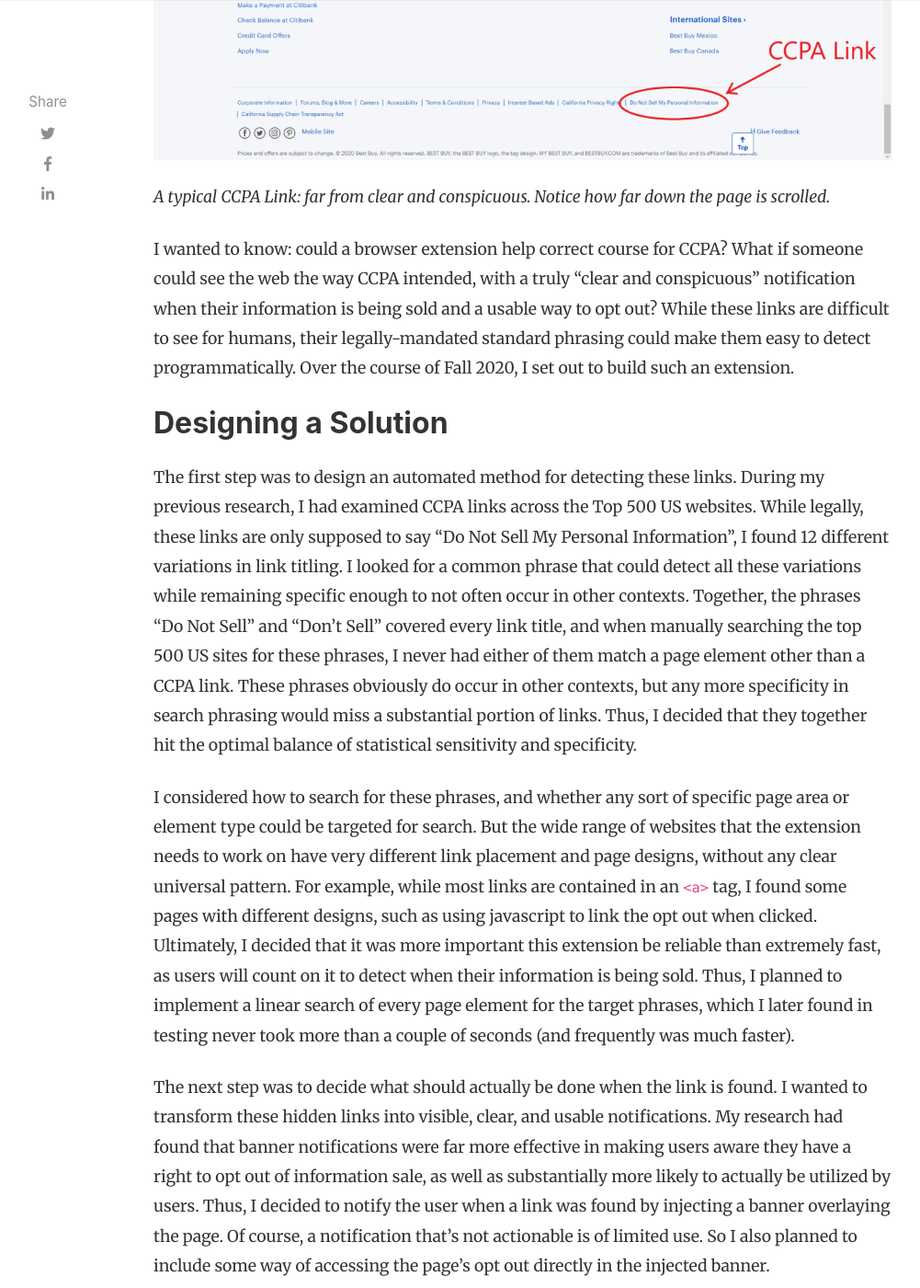
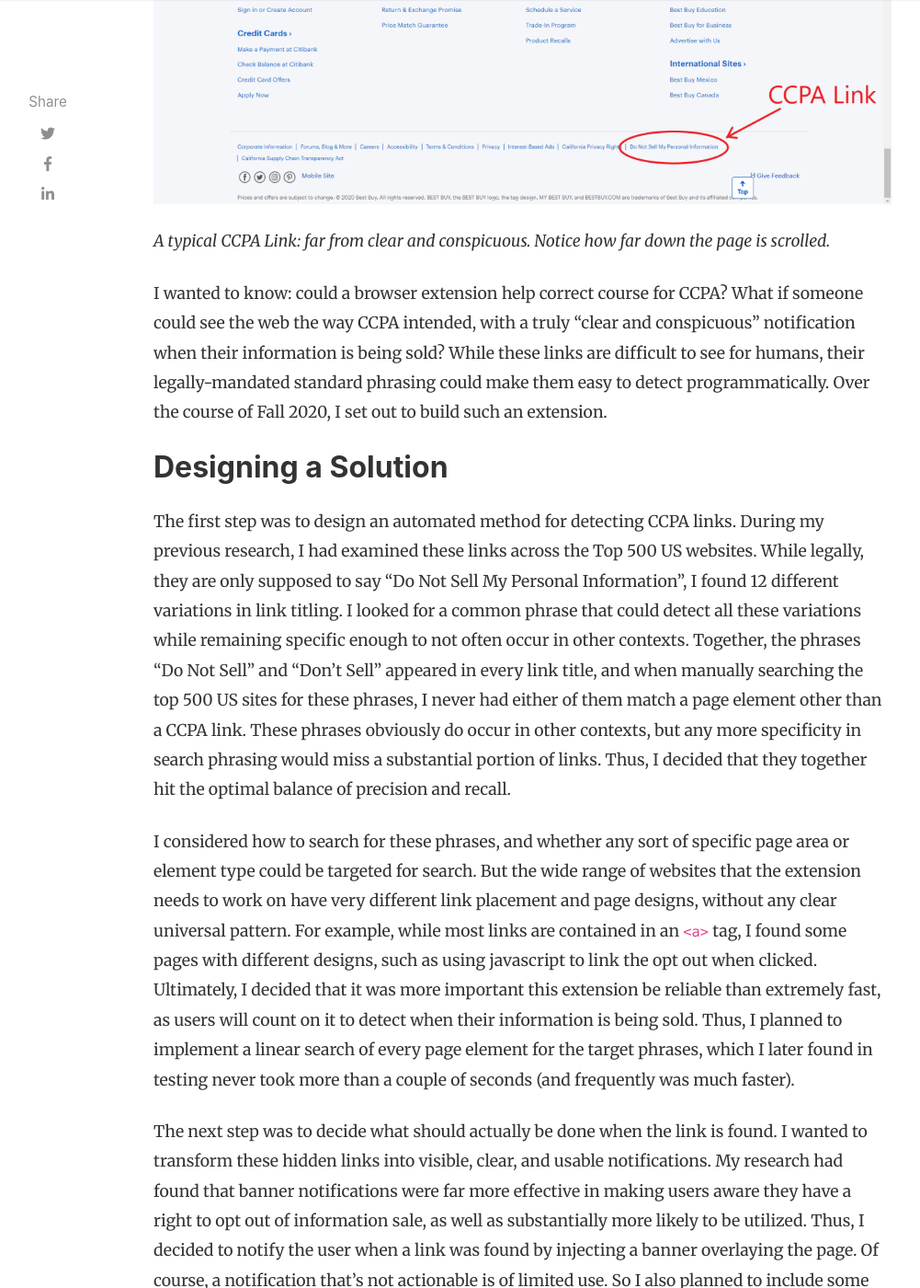
Before and after one commit to oapostrophe/oapostrophe.github.io, a Jekyll site: the page built from _posts/2021-07-17-whos-selling-my-info.md, in a window 1280 px wide and 1400 px high, scrolled down 1704 px. Shown: the whole window at 92% size, without its empty margins (118-1119 px from the left). Built offline with Jekyll 4.4.1, drawn with Linux system fonts in a browser that asks for light colours; nearby versions of some CDN libraries; some of the changed text lies outside the part shown.

Commit message:
finished extension article.

```diff
--- a/_posts/2021-07-17-whos-selling-my-info.md
+++ b/_posts/2021-07-17-whos-selling-my-info.md
@@ -16,27 +16,27 @@
 
 What do Best Buy, Hulu, and CNN have in common? It's hard to see, but for California residents, there's a new link on their homepage, along with 35.8% of other top US websites.
 
-The California Consumer Privacy Act (CCPA), which began enforcement July 2020, mandates that websites which sell users' information post a link titled "Do Not Sell My Personal Information" allowing them to opt out. CCPA requires that such links be "clear and conspicuous"; however, [my summery 2020 research](https://oapostrophe.github.io/ccpa-study/) revealed that most are anything but.  Most of these links are in small font, placed in an inconspicuous location buried within a list of rarely-visited page sections like "Terms and Conditions" and "Legal Information."  Users often have to scroll, sometimes a great distance, to the bottom of the page in order to even see these links.  This makes them hard to spot and unlikely to be used: on an experimental website, I found that just **1%** of users interacted with this style of link design.
+The California Consumer Privacy Act (CCPA), which began enforcement July 2020, mandates that websites which sell users' information post a link titled "Do Not Sell My Personal Information" allowing them to opt out. CCPA requires that such links be "clear and conspicuous"; however, [my summery 2020 research](https://oapostrophe.github.io/ccpa-study/) revealed that most are anything but.  Most of these links are in small font, placed in an inconspicuous location buried within a list of rarely-visited page sections like "Terms and Conditions" and "Legal Information."  Users often have to scroll, sometimes a great distance, to the bottom of the page in order to even see these links.  This makes them hard to spot and unlikely to be used—on an experimental website, I found that just **1%** of users interacted with this style of link design.
 
 ![A typical CCPA Link]({{site.baseurl}}/assets/images/ccpa1/ccpa-link.png)
 
 *A typical CCPA Link: far from clear and conspicuous.  Notice how far down the page is scrolled.*
 
-I wanted to know: could a browser extension help correct course for CCPA?  What if someone could see the web the way CCPA intended, with a truly "clear and conspicuous" notification when their information is being sold and a usable way to opt out?  While these links are difficult to see for humans, their legally-mandated standard phrasing could make them easy to detect programmatically.  Over the course of Fall 2020, I set out to build such an extension.
+I wanted to know: could a browser extension help correct course for CCPA?  What if someone could see the web the way CCPA intended, with a truly "clear and conspicuous" notification when their information is being sold?  While these links are difficult to see for humans, their legally-mandated standard phrasing could make them easy to detect programmatically.  Over the course of Fall 2020, I set out to build such an extension.
 
 ## Designing a Solution
 
-The first step was to design an automated method for detecting these links.  During my previous research, I had examined CCPA links across the Top 500 US websites.  While legally, these links are only supposed to say "Do Not Sell My Personal Information", I found 12 different variations in link titling.  I looked for a common phrase that could detect all these variations while remaining specific enough to not often occur in other contexts.  Together, the phrases "Do Not Sell" and "Don't Sell" covered every link title, and when manually searching the top 500 US sites for these phrases, I never had either of them match a page element other than a CCPA link.  These phrases obviously do occur in other contexts, but any more specificity in search phrasing would miss a substantial portion of links.  Thus, I decided that they together hit the optimal balance of statistical sensitivity and specificity.
+The first step was to design an automated method for detecting CCPA links.  During my previous research, I had examined these links across the Top 500 US websites.  While legally, they are only supposed to say "Do Not Sell My Personal Information", I found 12 different variations in link titling.  I looked for a common phrase that could detect all these variations while remaining specific enough to not often occur in other contexts.  Together, the phrases "Do Not Sell" and "Don't Sell" appeared in every link title, and when manually searching the top 500 US sites for these phrases, I never had either of them match a page element other than a CCPA link.  These phrases obviously do occur in other contexts, but any more specificity in search phrasing would miss a substantial portion of links.  Thus, I decided that they together hit the optimal balance of precision and recall.
 
 I considered how to search for these phrases, and whether any sort of specific page area or element type could be targeted for search.  But the wide range of websites that the extension needs to work on have very different link placement and page designs, without any clear universal pattern.  For example, while most links are contained in an `<a>` tag, I found some pages with different designs, such as using javascript to link the opt out when clicked.  Ultimately, I decided that it was more important this extension be reliable than extremely fast, as users will count on it to detect when their information is being sold.  Thus, I planned to implement a linear search of every page element for the target phrases, which I later found in testing never took more than a couple of seconds (and frequently was much faster).
 
-The next step was to decide what should actually be done when the link is found.  I wanted to transform these hidden links into visible, clear, and usable notifications.  My research had found that banner notifications were far more effective in making users aware they have a right to opt out of information sale, as well as substantially more likely to actually be utilized by users.  Thus, I decided to notify the user when a link was found by injecting a banner overlaying the page.  Of course, a notification that's not actionable is of limited use.  So I also planned to include some way of accessing the page's opt out directly in the injected banner.
+The next step was to decide what should actually be done when the link is found.  I wanted to transform these hidden links into visible, clear, and usable notifications.  My research had found that banner notifications were far more effective in making users aware they have a right to opt out of information sale, as well as substantially more likely to be utilized.  Thus, I decided to notify the user when a link was found by injecting a banner overlaying the page.  Of course, a notification that's not actionable is of limited use.  So I also planned to include some way of accessing the page's opt out directly in the injected banner.
 
 ![The banner used in our study]({{site.baseurl}}/assets/images/whos-selling-my-info1/study-banner.png)
 
 *The banner design which users utilized at the highest rate in my prior research.*
 
-When designing the banner, I based it on the design which got the highest rate of user opt-out in my study: a notification with a single option reading "Do Not Sell My Personal Information".  Contrary to real CCPA notices, I wrote my notice to be as short as possible with plain and direct language, to make it quickly and easily understandable by the user.  I also included a link to more information in case the user needs more background on what the notification means.  I picked a red background for the design, which [another study](https://dl.acm.org/doi/10.5555/1855768.1855793) of SSL notifications found to garner the highest interaction rates due to being perceived as a warning of potential danger.
+When designing the banner, I based it on the design which got the highest rate of user opt-out in my study: a notification with a single option reading "Do Not Sell My Personal Information".  Contrary to real CCPA notices, I wrote my notice to be as short as possible with plain and direct language.  I also included a link to more information in case the user needs more background on what the notification means.  I picked a red background for the design, which [another study](https://dl.acm.org/doi/10.5555/1855768.1855793) of SSL notifications found to garner the highest interaction rates due to being perceived as a warning of potential danger.
 
 ![My banner design]({{site.baseurl}}/assets/images/whos-selling-my-info1/notification.png)
 
```
Also changed, not shown: other parts of _posts/2021-07-17-whos-selling-my-info.md (+4 -4 lines).
